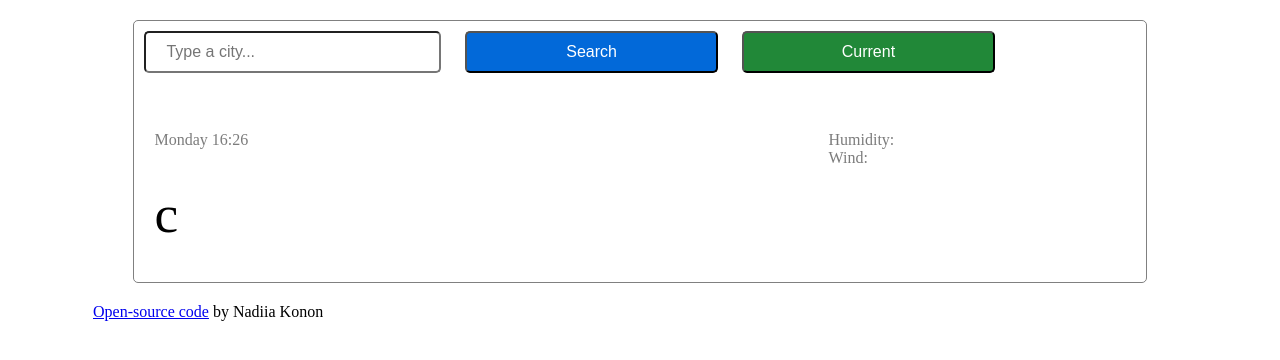
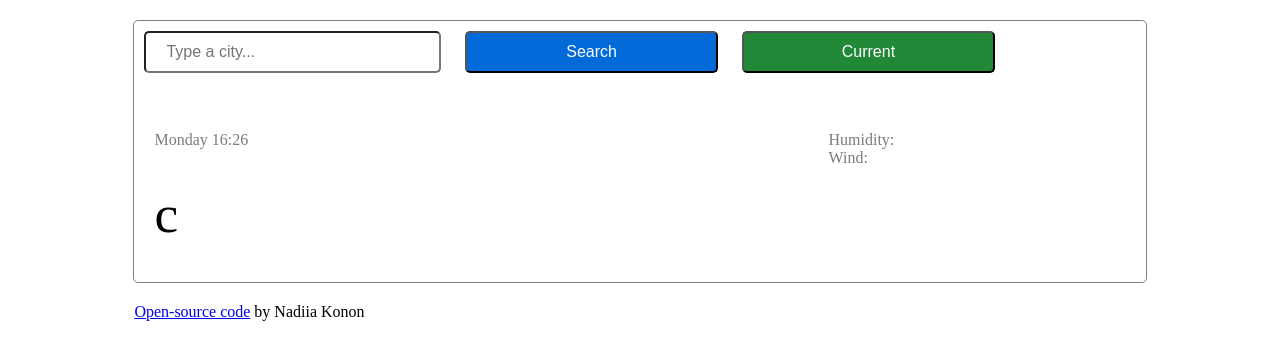
Before and after one commit to Nadkon/SheCodes_Week5_Homework, a plain HTML site: page index.html in a window 1280 px wide. Drawn offline with nearby package versions, Linux system fonts and the light colour scheme; no server answers.

Commit message:
update: corrected css for link

```diff
--- a/src/styles.css
+++ b/src/styles.css
@@ -63,5 +63,5 @@ li{
     margin: 0;
 }
 .link-to-git{
-    margin-left: 85px;
+    margin-left: 10%;
 }
```
